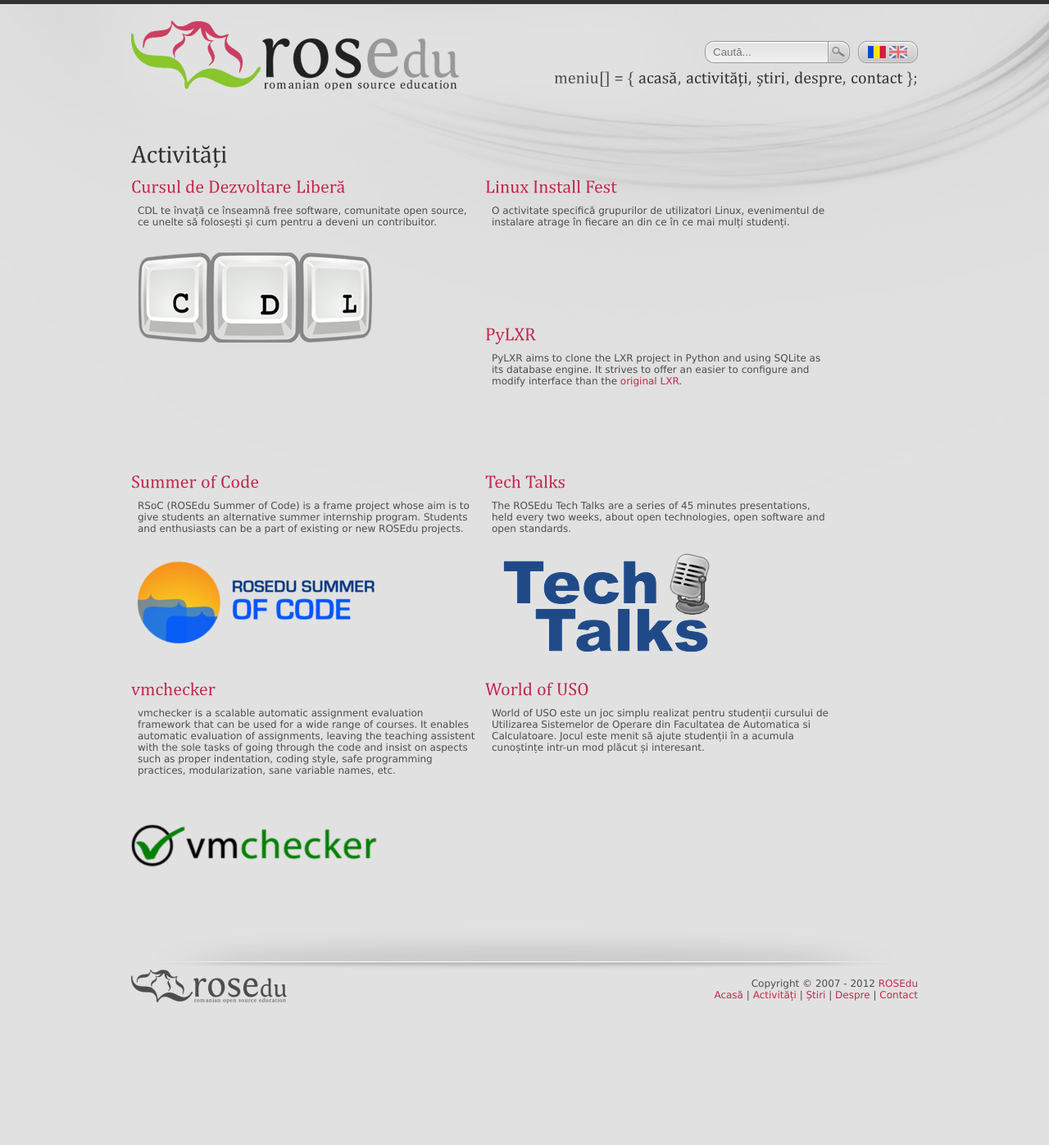
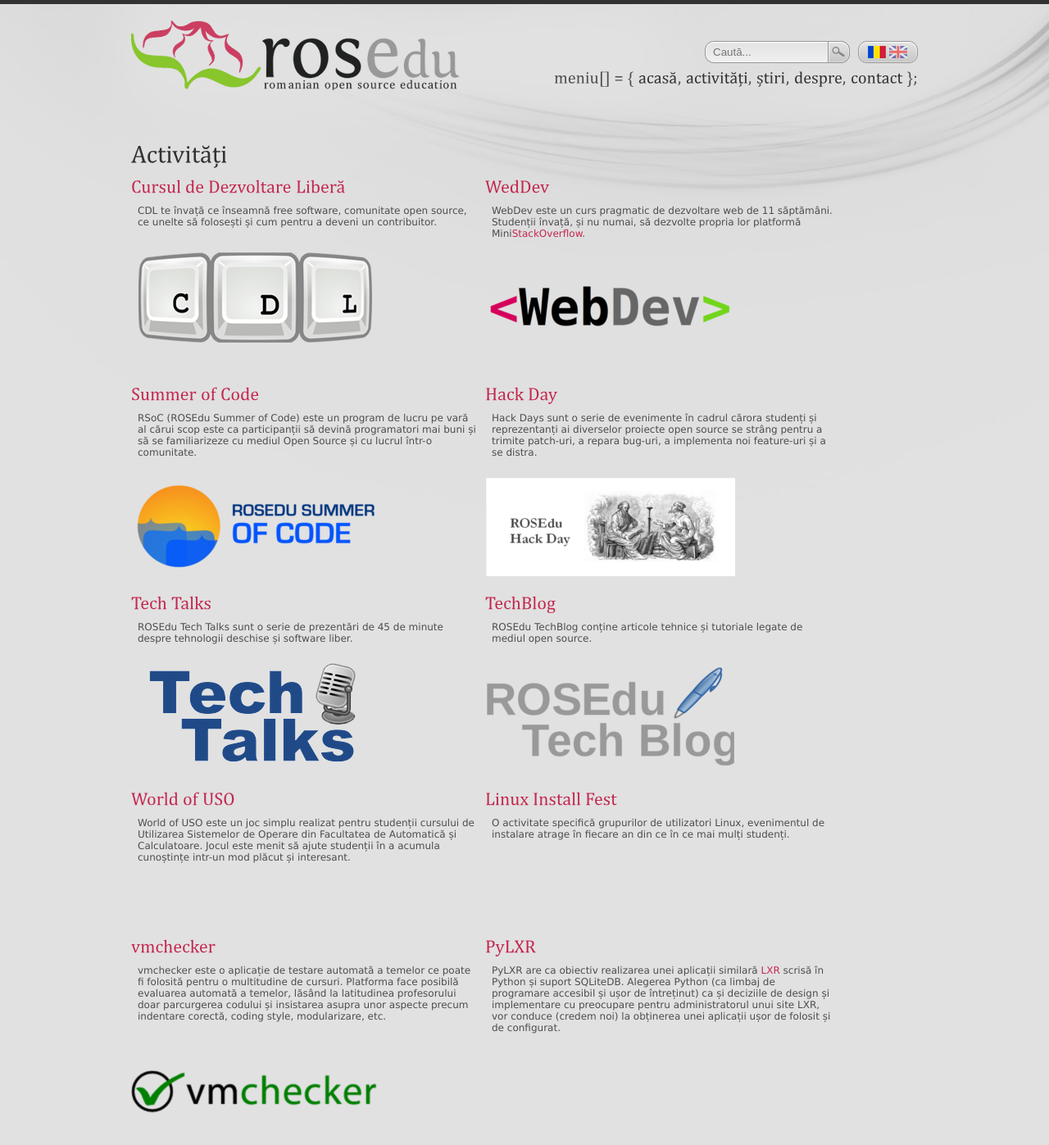
Before and after one commit to rosedu/site, a Jekyll site: the page built from ro/activities.markdown, in a window 1280 px wide and 1400 px high. Shown: the top 1397 px of the window at 82% size. Built offline with Jekyll 4.4.1, drawn with Linux system fonts in a browser that asks for light colours.

Commit message:
Update romanian activities page.

```diff
--- a/ro/activities.markdown
+++ b/ro/activities.markdown
@@ -25,6 +25,119 @@
 
     <div class="field">
         <div class="field-title">
+            <h3><a href="http://webdev.rosedu.org" target="_blank">WedDev</a></h3>
+        </div>
+
+        <div class="field-teaser">
+            <div class="field-content">
+            <p>
+            WebDev este un curs pragmatic de dezvoltare web de 11 săptămâni.
+            Studenții învață, și nu numai, să dezvolte propria lor platformă
+            Mini<a href="http://stackoverflow.com/">StackOverflow</a>.
+            </p>
+            </div>
+        </div>
+
+        <div class="views-field-field-imagine-proiect-fid">
+                <h3><img  class="imagefield imagefield-field_imagine_proiect" width="305" height="153" alt="" src="{{site.basepath}}activities/images/activity_logo_webdev.png" /></h3>
+        </div>
+    </div>
+
+
+    <div class="field">
+        <div class="field-title">
+                <h3><a href="http://soc.rosedu.org" target="_blank">Summer of Code</a></h3>
+        </div>
+
+        <div class="field-teaser">
+                <div class="field-content">
+                <p>RSoC (ROSEdu Summer of Code) este un program de lucru pe vară
+                al cărui scop este ca participanții să devină programatori mai buni
+                și să se familiarizeze cu mediul Open Source și cu lucrul într-o
+                comunitate.</p>
+                </div>
+        </div>
+
+        <div class="views-field-field-imagine-proiect-fid">
+                <img  class="imagefield imagefield-field_imagine_proiect" width="305" height="153" alt="" src="{{site.basepath}}activities/images/activity_logo_rsoc.png" />
+        </div>
+    </div>
+
+
+    <div class="field">
+        <div class="field-title">
+                <h3><a href="http://hackday.rosedu.org" target="_blank">Hack Day</a></h3>
+        </div>
+
+        <div class="field-teaser">
+                <div class="field-content">
+                <p>
+                Hack Days sunt o serie de evenimente în cadrul cărora studenți
+                și reprezentanți ai diverselor proiecte open source se strâng pentru
+                a trimite patch-uri, a repara bug-uri, a implementa noi feature-uri
+                și a se distra.
+                </p>
+                </div>
+        </div>
+
+        <div class="views-field-field-imagine-proiect-fid">
+                <img  class="imagefield imagefield-field_imagine_proiect" width="305" height="153" alt="" src="{{site.basepath}}activities/images/activity_logo_rhd.png" />
+        </div>
+    </div>
+
+
+    <div class="field">
+        <div class="field-title">
+                <h3><a href="http://talks.rosedu.org" target="_blank">Tech Talks</a></h3>
+        </div>
+
+        <div class="field-teaser">
+            <div class="field-content"><p>ROSEdu Tech Talks sunt o serie de prezentări de 45 de minute
+            despre tehnologii deschise și software liber.</p>
+            </div>
+        </div>
+
+        <div class="views-field-field-imagine-proiect-fid">
+                <h3><img  class="imagefield imagefield-field_imagine_proiect" width="305" height="153" alt="" src="{{site.basepath}}activities/images/activity_logo_tt.png" /></h3>
+        </div>
+    </div>
+
+
+    <div class="field">
+        <div class="field-title">
+                <h3><a href="http://techblog.rosedu.org" target="_blank">TechBlog</a></h3>
+        </div>
+
+        <div class="field-teaser">
+            <div class="field-content"><p>ROSEdu TechBlog conține articole tehnice
+            și tutoriale legate de mediul open source.</p>
+            </div>
+        </div>
+
+        <div class="views-field-field-imagine-proiect-fid">
+                <h3><img  class="imagefield imagefield-field_imagine_proiect" width="305" height="153" alt="" src="{{site.basepath}}activities/images/activity_logo_tb.png" /></h3>
+        </div>
+    </div>
+
+
+    <div class="field">
+        <div class="field-title">
+                <h3><a href="http://wouso.rosedu.org" target="_blank">World of USO</a></h3>
+        </div>
+
+        <div class="field-teaser">
+                <div class="field-content"><p>
+                World of USO este un joc simplu realizat pentru studenții cursului de Utilizarea
+                Sistemelor de Operare din Facultatea de Automatică și Calculatoare.
+                Jocul este menit să ajute studenții în a acumula cunoștințe intr-un mod plăcut și interesant.
+                </p>
+                </div>
+        </div>
+    </div>
+
+
+    <div class="field">
+        <div class="field-title">
                 <h3><a href="http://lif.rosedu.org" target="_blank">Linux Install Fest</a></h3>
         </div>
 
@@ -40,6 +153,27 @@
         </div>
     </div>
 
+
+    <div class="field">
+        <div class="field-title">
+                <h3><a href="https://github.com/vmchecker/vmchecker">vmchecker</a></h3>
+        </div>
+
+        <div class="field-teaser">
+                <div class="field-content"><p>vmchecker este o aplicație de testare automată a temelor
+                ce poate fi folosită pentru o multitudine de cursuri. Platforma face posibilă evaluarea
+                automată a temelor, lăsând la latitudinea profesorului doar parcurgerea codului
+                și insistarea asupra unor aspecte precum indentare corectă, coding style,
+                modularizare, etc.</p>
+                </div>
+        </div>
+
+        <div class="views-field-field-imagine-proiect-fid">
+                <h3><img  class="imagefield imagefield-field_imagine_proiect" width="305" height="153" alt="" src="{{site.basepath}}activities/images/activity_logo_vmc.png" /></h3>
+        </div>
+    </div>
+
+
     <div class="field">
         <div class="field-title">
                 <h3><a href="#">PyLXR</a></h3>
@@ -47,9 +181,12 @@
 
         <div class="field-teaser">
                 <div class="field-content">
-                <p>PyLXR aims to clone the LXR project in Python and using SQLite as its database engine.
-                It strives to offer an easier to configure and modify interface
-                than the&nbsp;<a href="http://lxr.linux.no" target="_blank">original LXR</a>.
+                <p>
+                PyLXR are ca obiectiv realizarea unei aplicații similară <a href="http://lxr.linux.no">LXR</a>
+                scrisă în Python și suport SQLiteDB. Alegerea Python (ca limbaj de programare
+                accesibil și ușor de întreținut) ca și deciziile de design și implementare
+                cu preocupare pentru administratorul unui site LXR, vor conduce (credem noi)
+                la obținerea unei aplicații ușor de folosit și de configurat.
                 </p>
                 </div>
         </div>
@@ -58,71 +195,4 @@
         </div>
     </div>
 
-    <div class="field">
-        <div class="field-title">
-                <h3><a href="http://soc.rosedu.org" target="_blank">Summer of Code</a></h3>
-        </div>
-
-        <div class="field-teaser">
-                <div class="field-content">
-                <p>     RSoC (ROSEdu Summer of Code) is a frame project whose aim is to give students an
-                alternative summer internship program. Students and enthusiasts can be a part of existing or new ROSEdu projects.</p>
-                </div>
-        </div>
-
-        <div class="views-field-field-imagine-proiect-fid">
-                <img  class="imagefield imagefield-field_imagine_proiect" width="305" height="153" alt="" src="{{site.basepath}}activities/images/activity_logo_rsoc.png" />
-        </div>
-    </div>
-
-    <div class="field">
-        <div class="field-title">
-                <h3><a href="http://talks.rosedu.org" target="_blank">Tech Talks</a></h3>
-        </div>
-
-        <div class="field-teaser">
-            <div class="field-content"><p>The ROSEdu Tech Talks are a series of 45 minutes presentations,
-            held every two weeks, about open technologies, open software and open standards.</p>
-            </div>
-        </div>
-
-        <div class="views-field-field-imagine-proiect-fid">
-                <h3><img  class="imagefield imagefield-field_imagine_proiect" width="305" height="153" alt="" src="{{site.basepath}}activities/images/activity_logo_tt.png" /></h3>
-        </div>
-    </div>
-
-    <div class="field">
-        <div class="field-title">
-                <h3><a href="#">vmchecker</a></h3>
-        </div>
-
-        <div class="field-teaser">
-                <div class="field-content"><p>vmchecker is a scalable automatic assignment evaluation
-                framework that can be used for a wide range of courses. It enables automatic evaluation
-                of assignments, leaving the teaching assistent with the sole tasks of going through the
-                code and insist on aspects such as proper indentation, coding style, safe programming
-                practices, modularization, sane variable names, etc.</p>
-                </div>
-        </div>
-
-        <div class="views-field-field-imagine-proiect-fid">
-                <h3><img  class="imagefield imagefield-field_imagine_proiect" width="305" height="153" alt="" src="{{site.basepath}}activities/images/activity_logo_vmc.png" /></h3>
-        </div>
-    </div>
-
-    <div class="field">
-        <div class="field-title">
-                <h3><a href="http://wouso.rosedu.org" target="_blank">World of USO</a></h3>
-        </div>
-
-        <div class="field-teaser">
-                <div class="field-content"><p>
-                World of USO este un joc simplu realizat pentru studenții cursului de Utilizarea
-                Sistemelor de Operare din Facultatea de Automatica si Calculatoare.
-                Jocul este menit să ajute studenții în a acumula cunoștințe intr-un mod plăcut și interesant.
-                </p>
-                </div>
-        </div>
-    </div>
-
 </div>
```
